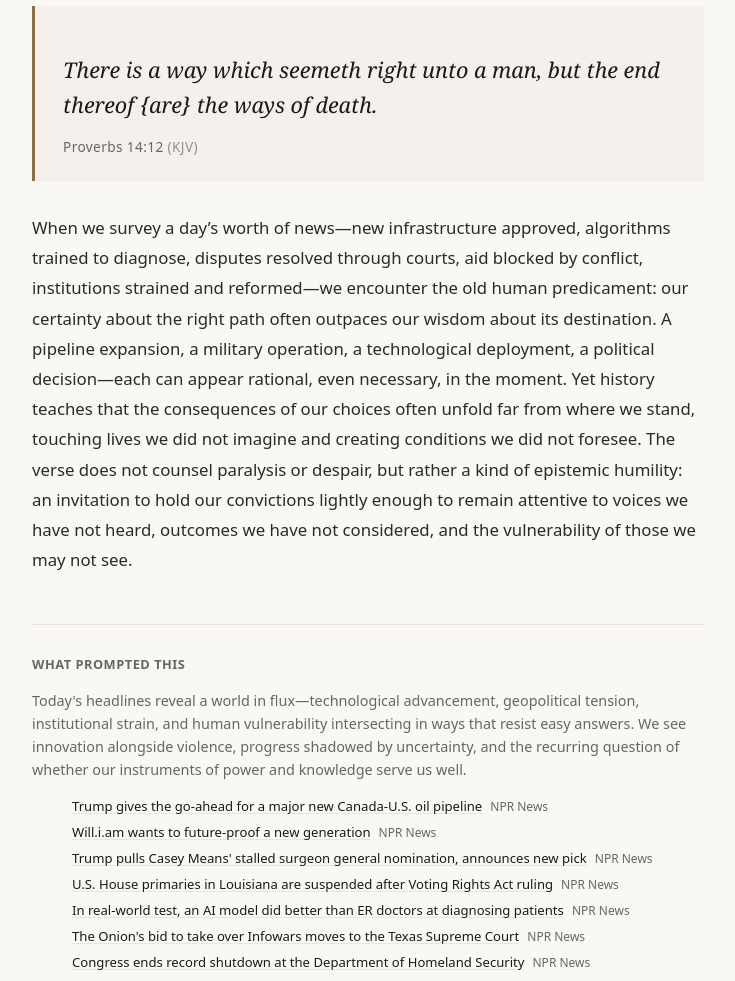
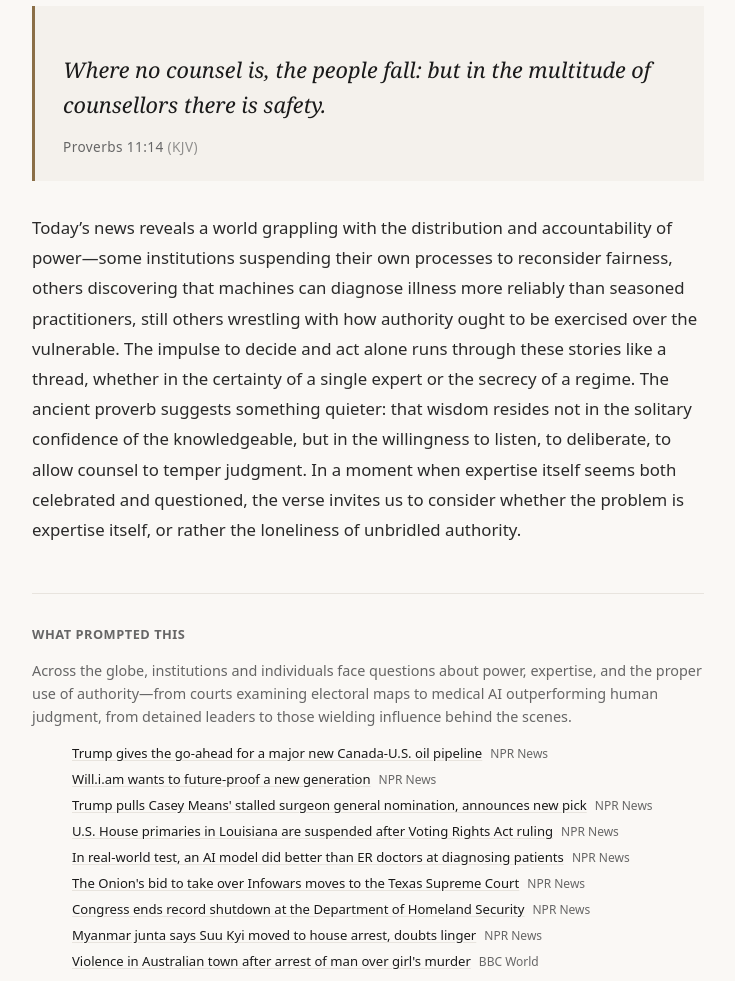
Before and after one commit to asaiie/daily-verse, an Astro site in the folder site/: page /2026-04-30 in a window 1280 px wide. Shown: the part 260-1241 px from the top of the page, without its empty margins (272-1007 px from the left). Built offline with nearby package versions, Linux system fonts and the light colour scheme; Astro itself is replaced by a stand-in of ours.

Commit message:
entry: 2026-05-01

```diff
--- a/site/src/content/entries/2026-04-30.md
+++ b/site/src/content/entries/2026-04-30.md
@@ -1,10 +1,10 @@
 ---
 date: "2026-04-30"
-verse_ref: "Proverbs 14:12"
-verse_text: "There is a way which seemeth right unto a man, but the end thereof {are} the ways of death."
+verse_ref: "Proverbs 11:14"
+verse_text: "Where no counsel is, the people fall: but in the multitude of counsellors there is safety."
 translation: "KJV"
 themes: ["wisdom", "humility", "the long view of history"]
-news_summary: "Today's headlines reveal a world in flux—technological advancement, geopolitical tension, institutional strain, and human vulnerability intersecting in ways that resist easy answers. We see innovation alongside violence, progress shadowed by uncertainty, and the recurring question of whether our instruments of power and knowledge serve us well."
+news_summary: "Across the globe, institutions and individuals face questions about power, expertise, and the proper use of authority—from courts examining electoral maps to medical AI outperforming human judgment, from detained leaders to those wielding influence behind the scenes."
 sources:
   - title: "Trump gives the go-ahead for a major new Canada-U.S. oil pipeline"
     url: "https://www.npr.org/2026/04/30/g-s1-119648/trump-canada-us-oil-bridger-pipeline-expansion"
@@ -38,4 +38,4 @@ sources:
     outlet: "BBC World"
 ---
 
-When we survey a day's worth of news—new infrastructure approved, algorithms trained to diagnose, disputes resolved through courts, aid blocked by conflict, institutions strained and reformed—we encounter the old human predicament: our certainty about the right path often outpaces our wisdom about its destination. A pipeline expansion, a military operation, a technological deployment, a political decision—each can appear rational, even necessary, in the moment. Yet history teaches that the consequences of our choices often unfold far from where we stand, touching lives we did not imagine and creating conditions we did not foresee. The verse does not counsel paralysis or despair, but rather a kind of epistemic humility: an invitation to hold our convictions lightly enough to remain attentive to voices we have not heard, outcomes we have not considered, and the vulnerability of those we may not see.
+Today's news reveals a world grappling with the distribution and accountability of power—some institutions suspending their own processes to reconsider fairness, others discovering that machines can diagnose illness more reliably than seasoned practitioners, still others wrestling with how authority ought to be exercised over the vulnerable. The impulse to decide and act alone runs through these stories like a thread, whether in the certainty of a single expert or the secrecy of a regime. The ancient proverb suggests something quieter: that wisdom resides not in the solitary confidence of the knowledgeable, but in the willingness to listen, to deliberate, to allow counsel to temper judgment. In a moment when expertise itself seems both celebrated and questioned, the verse invites us to consider whether the problem is expertise itself, or rather the loneliness of unbridled authority.
```
